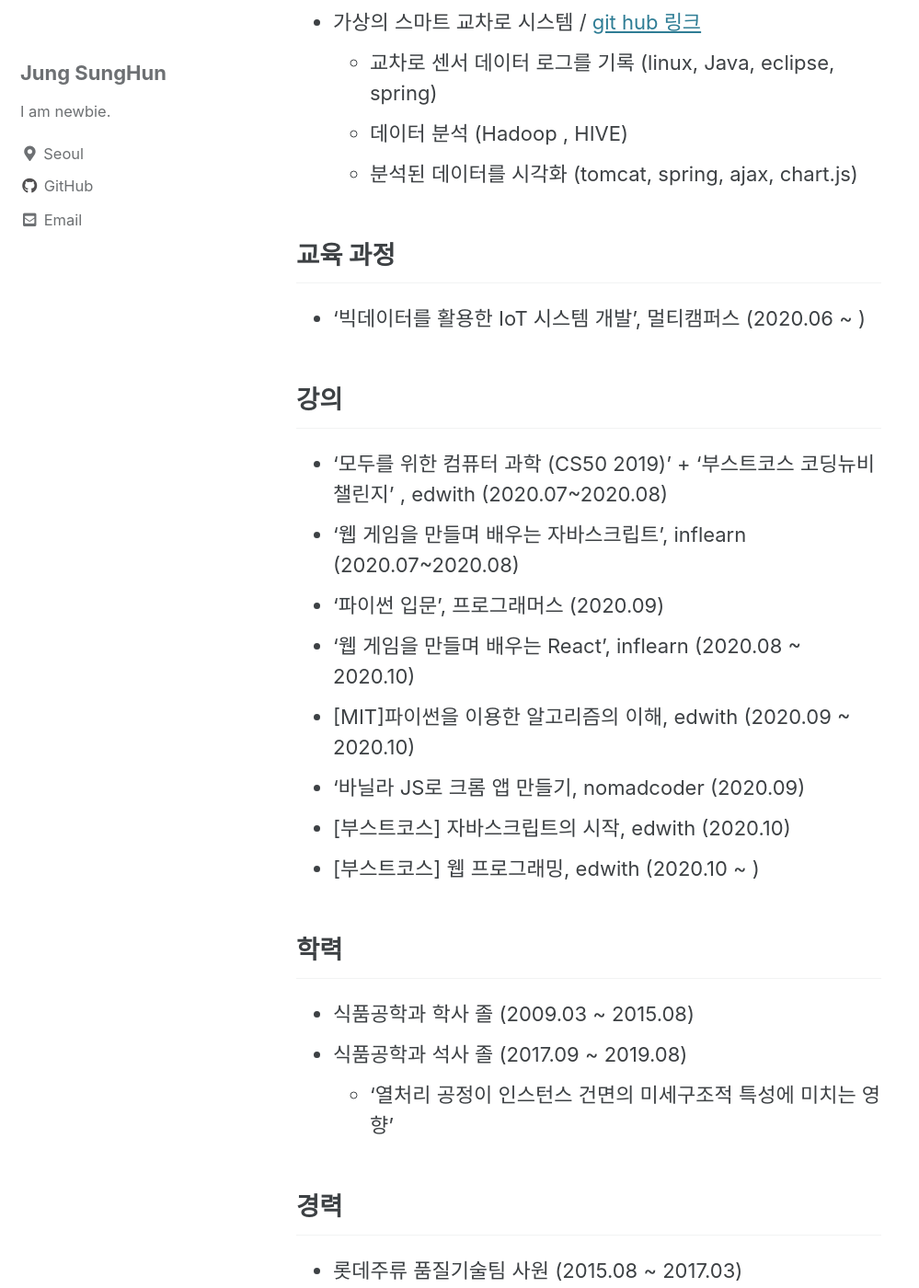
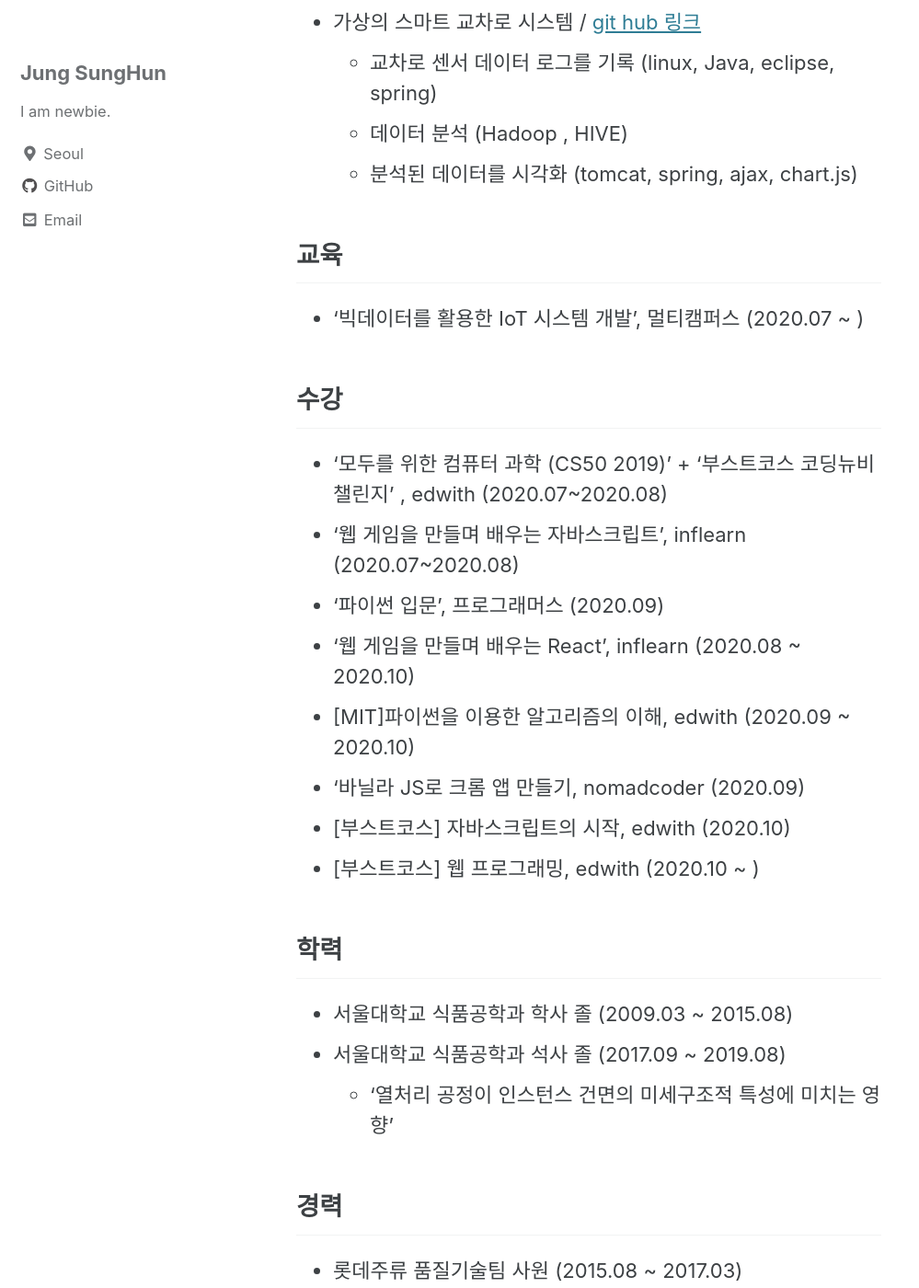
Before and after one commit to hunman89/hunman89.github.io, a Jekyll site: the page built from _pages/about.md, in a window 1280 px wide and 1400 px high, scrolled down 1363 px. Shown: the whole window at 92% size, without its empty margins (0-999 px from the left). Built offline with Jekyll 4.4.1, drawn with Linux system fonts in a browser that asks for light colours; cached includes are drawn as plain includes.

Commit message:
Update about.md

```diff
--- a/_pages/about.md
+++ b/_pages/about.md
@@ -48,13 +48,13 @@ layout: single
 
 
 
-## 교육 과정
+## 교육
 
-* '빅데이터를 활용한 IoT 시스템 개발', 멀티캠퍼스 (2020.06 ~ )
+* '빅데이터를 활용한 IoT 시스템 개발', 멀티캠퍼스 (2020.07 ~ )
 
 
 
-## 강의
+## 수강
 
 * '모두를 위한 컴퓨터 과학 (CS50 2019)' + '부스트코스 코딩뉴비챌린지' , edwith (2020.07~2020.08)
 * '웹 게임을 만들며 배우는 자바스크립트', inflearn (2020.07~2020.08)
@@ -69,8 +69,8 @@ layout: single
 
 ## 학력
 
-* 식품공학과 학사 졸 (2009.03 ~ 2015.08)
-* 식품공학과 석사 졸 (2017.09 ~ 2019.08)
+* 서울대학교 식품공학과 학사 졸 (2009.03 ~ 2015.08)
+* 서울대학교 식품공학과 석사 졸 (2017.09 ~ 2019.08)
   * '열처리 공정이 인스턴스 건면의 미세구조적 특성에 미치는 영향'
 
 
```
